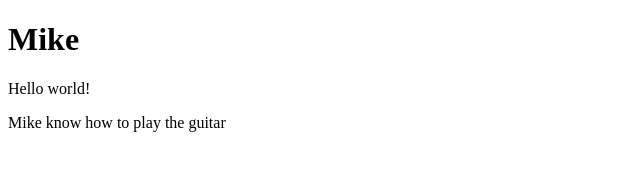
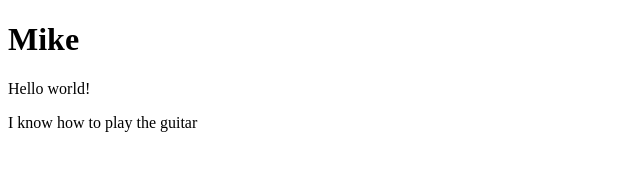
Before and after one commit to wojciee1/melusomtest.github.io, a plain HTML site: page index.html in a window 1280 px wide. Shown: the full height of the page, 0-640 px from the left. Drawn offline with Linux system fonts and the light colour scheme.

Commit message:
Fixed fact

```diff
--- a/index.html
+++ b/index.html
@@ -5,5 +5,5 @@
 <body>
 	<h1>Mike</h1>
 	<p>Hello world!</p>
-	<p>Mike know how to play the guitar</p>
+	<p>I know how to play the guitar</p>
 </body>
```
